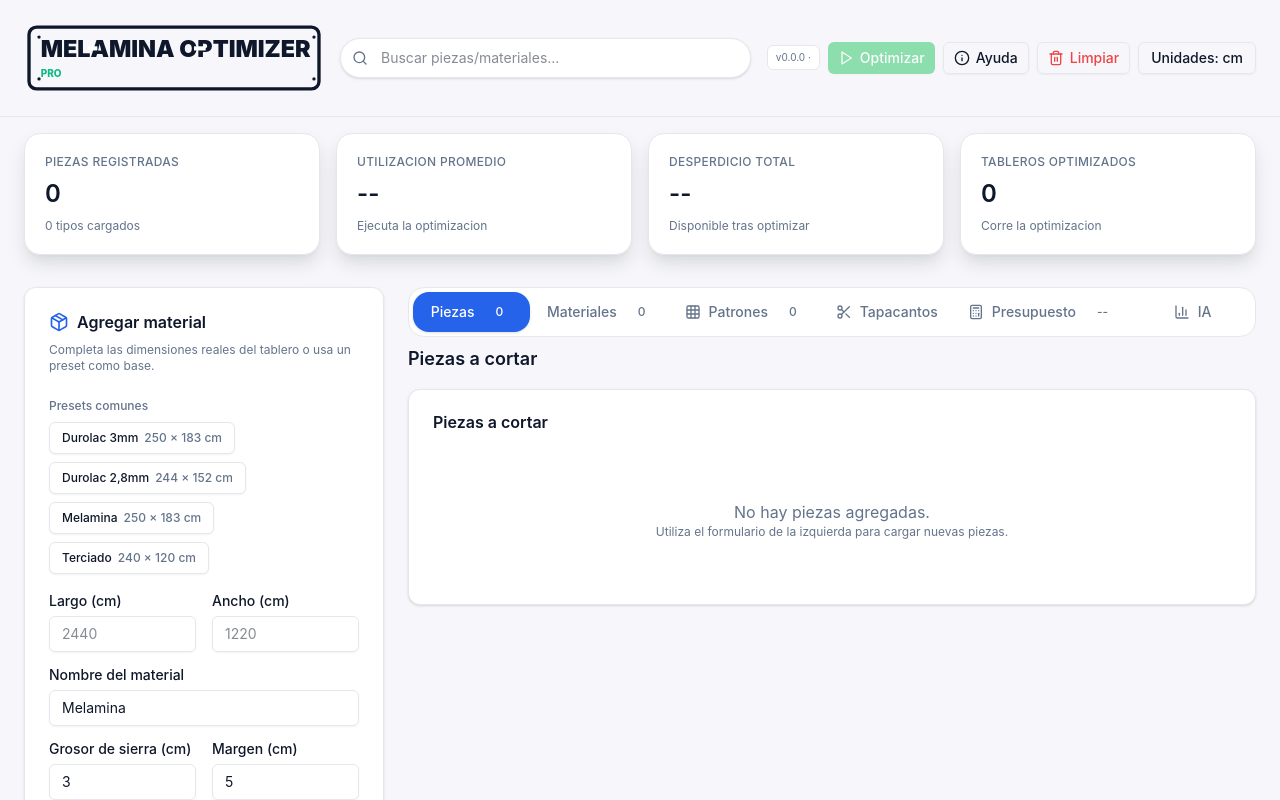
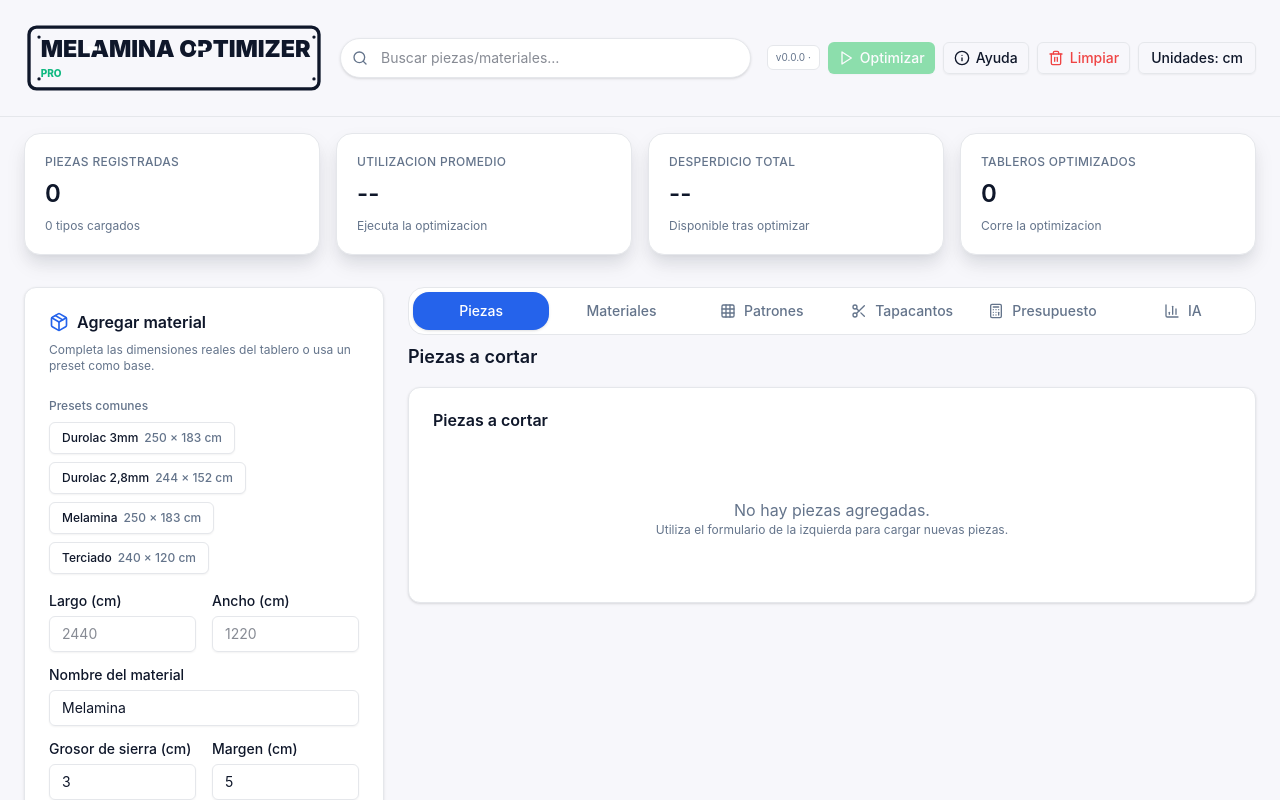
Before and after one commit to franciscogalazs-cloud/cutting-optimizer, a React (Vite) app: page / in a window 1280 px wide. Shown: the top 800 px of the page. Built offline with nearby package versions, Linux system fonts and the light colour scheme.

Commit message:
UX: tabs más compactas — remover contadores (badges) en pestañas

```diff
--- a/src/App.jsx
+++ b/src/App.jsx
@@ -1,7 +1,7 @@
 import { useEffect, useState } from "react";
 import { Tabs, TabsContent, TabsList, TabsTrigger } from "@/components/ui/tabs";
 import { Button } from "@/components/ui/button";
-import { Badge } from "@/components/ui/badge";
+// import { Badge } from "@/components/ui/badge";
 import { Card, CardContent } from "@/components/ui/card";
 import { Download, Grid3X3, Play, Scissors, TrendingUp, Calculator, BarChart3 } from "lucide-react";
 import { toast } from "sonner";
@@ -419,22 +419,13 @@ function App() {
               <TabsList className="rounded-[var(--radius)] border border-[var(--border)] bg-[var(--surface)] p-1 text-sm text-[var(--muted)] overflow-x-auto no-scrollbar">
                 <TabsTrigger value="pieces" className="flex items-center justify-center gap-2 rounded-[var(--radius)] px-3 py-2 font-medium transition data-[state=active]:bg-[var(--primary)] data-[state=active]:text-white">
                   <span>Piezas</span>
-                  <Badge variant={getTabBadgeVariant("pieces")} className="ml-1">
-                    {pieces.length}
-                  </Badge>
                 </TabsTrigger>
                 <TabsTrigger value="materials" className="flex items-center justify-center gap-2 rounded-[var(--radius)] px-3 py-2 font-medium transition data-[state=active]:bg-[var(--primary)] data-[state=active]:text-white">
                   <span>Materiales</span>
-                  <Badge variant={getTabBadgeVariant("materials")} className="ml-1">
-                    {materials.length}
-                  </Badge>
                 </TabsTrigger>
                 <TabsTrigger value="patterns" className="flex items-center justify-center gap-2 rounded-[var(--radius)] px-3 py-2 font-medium transition data-[state=active]:bg-[var(--primary)] data-[state=active]:text-white">
                   <Grid3X3 className="h-4 w-4" />
                   <span>Patrones</span>
-                  <Badge variant={getTabBadgeVariant("patterns")} className="ml-1">
-                    {result?.patterns?.length || 0}
-                  </Badge>
                 </TabsTrigger>
                 <TabsTrigger value="edgebanding" className="flex items-center justify-center gap-2 rounded-[var(--radius)] px-3 py-2 font-medium transition data-[state=active]:bg-[var(--primary)] data-[state=active]:text-white">
                   <Scissors className="h-4 w-4" />
@@ -443,9 +434,6 @@ function App() {
                 <TabsTrigger value="budget" className="flex items-center justify-center gap-2 rounded-[var(--radius)] px-3 py-2 font-medium transition data-[state=active]:bg-[var(--primary)] data-[state=active]:text-white">
                   <Calculator className="h-4 w-4" />
                   <span>Presupuesto</span>
-                  <Badge variant={getTabBadgeVariant("budget")} className="ml-1">
-                    {result ? "" : "--"}
-                  </Badge>
                 </TabsTrigger>
                 <TabsTrigger value="ai" className="flex items-center justify-center gap-2 rounded-[var(--radius)] px-3 py-2 font-medium transition data-[state=active]:bg-[var(--primary)] data-[state=active]:text-white">
                   <BarChart3 className="h-4 w-4" />
```
